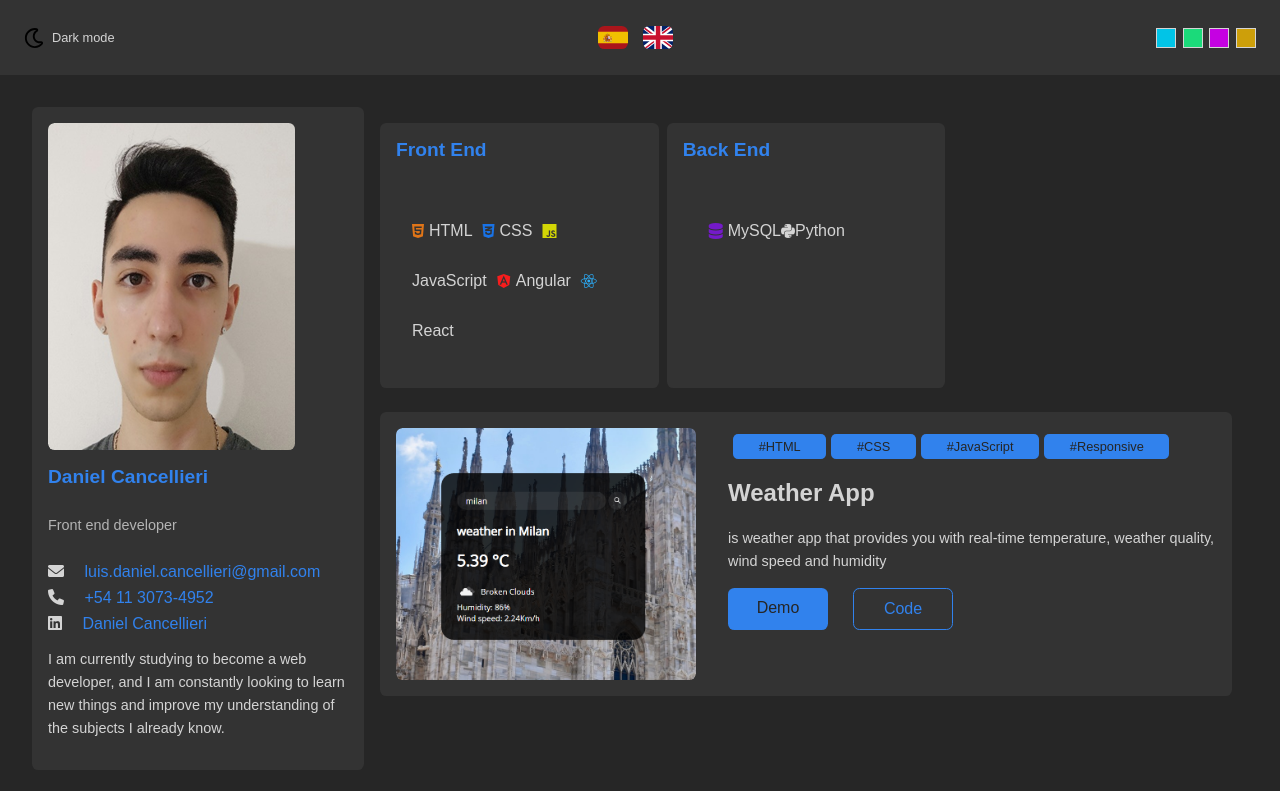
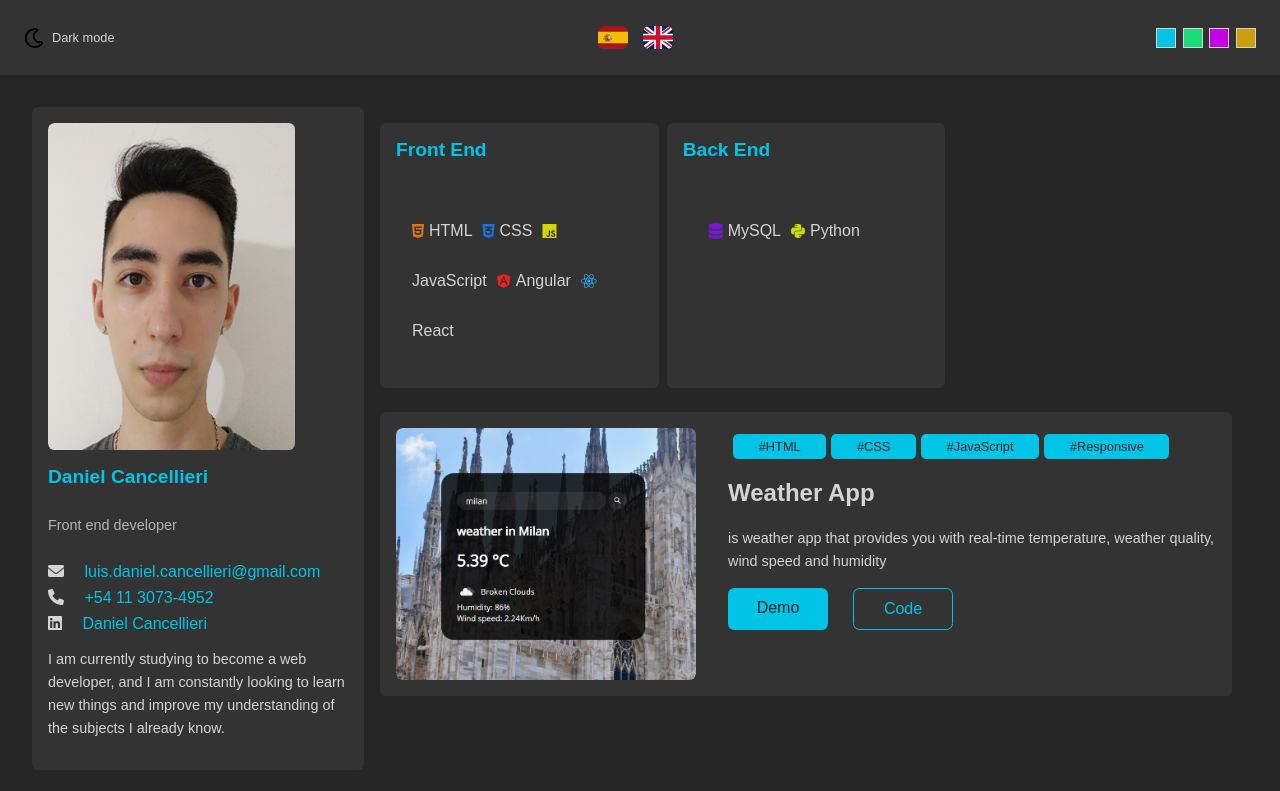
Before and after one commit to DanielCancellieri/Portfolio, a plain HTML site: page index.html in a window 1280 px wide. Shown: the top 791 px of the page. Drawn offline with Linux system fonts and the light colour scheme.

Commit message:
new icon

```diff
--- a/css/styles.css
+++ b/css/styles.css
@@ -1,5 +1,5 @@
 :root{
-    --primary-color: hsl(214, 84%, 56%);
+    --primary-color: #01c4e7;
     --text-color: hsl(0, 0%, 31%);
     --bg-color:hsl(0, 0%, 90%);
     --bg-card-color: hsl(0, 0%, 98%);
@@ -75,6 +75,7 @@ body.dark{
     display: flex;
     align-items: center;
     justify-content: space-between;
+    cursor: pointer;
 }
 .flags__item{
     width: 30px;
@@ -215,6 +216,12 @@ body.dark{
     margin-right: 5px;
     color: #741ac9;
 }
+.icon6{
+    margin-left: 10px;
+    margin-right: 5px;
+    color: #c7db0d;
+
+}
 
 .icon7{
     margin-left: 10px;
--- a/index.html
+++ b/index.html
@@ -28,7 +28,7 @@
         </div>
       </div>
       <div id="toggle-colors" class="colors">
-         <div data-color="hsl(214, 84%, 56%)" class="colors__item colors__item--blue"></div>
+         <div data-color="#01c4e7" class="colors__item colors__item--blue"></div>
 
          <div data-color="hsl(150, 84%, 56%)" class="colors__item colors__item--green"></div>
 
@@ -117,7 +117,7 @@
             <div class="skills__item">
             <i class="fas fa-database icon5"></i>
             <p class="skills__tech">MySQL</p>
-            <i class="fab fa-python"></i>
+            <i class="fab fa-python icon6"></i>
             <p class="skills__tech">Python</p>
              </div>
           </div>
```
